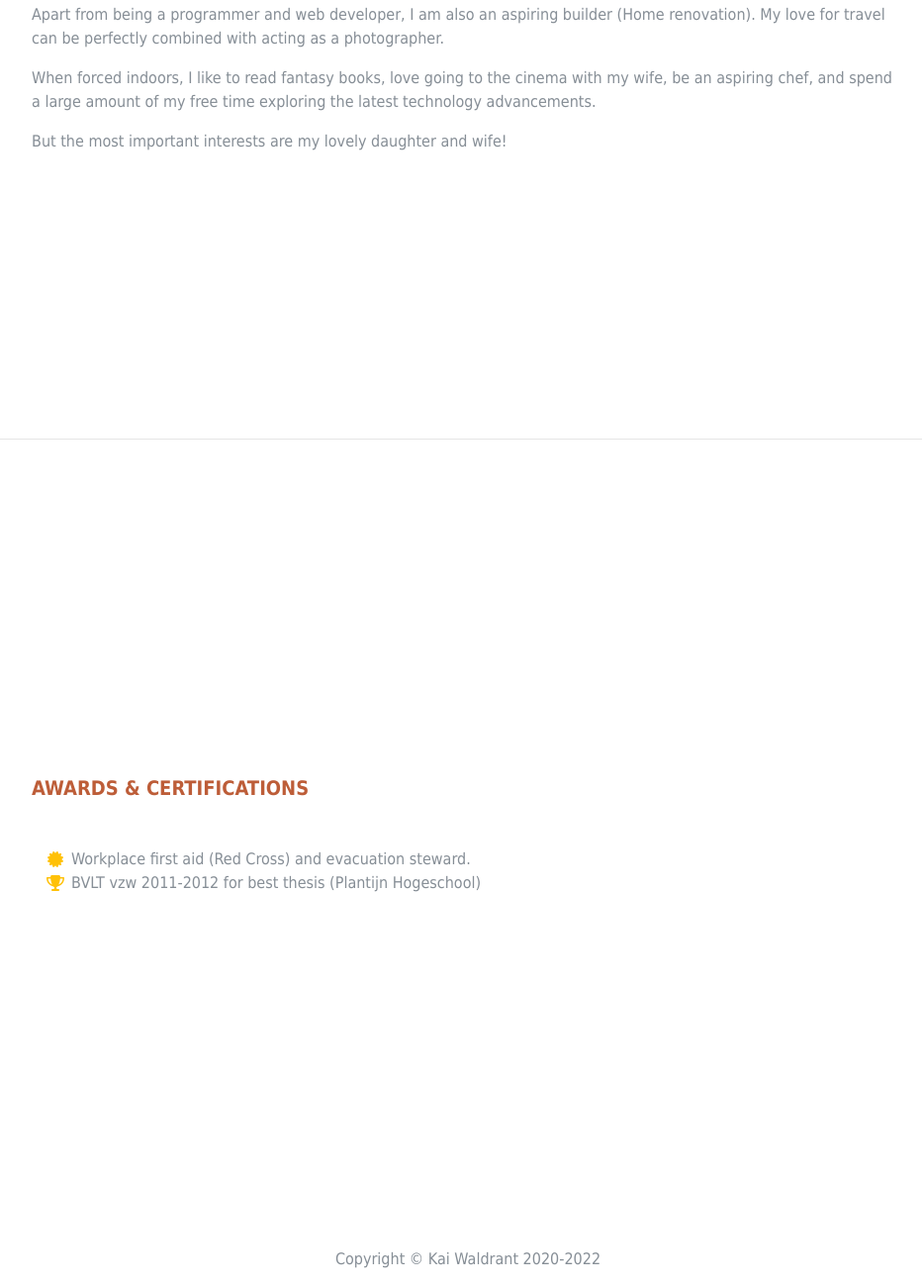
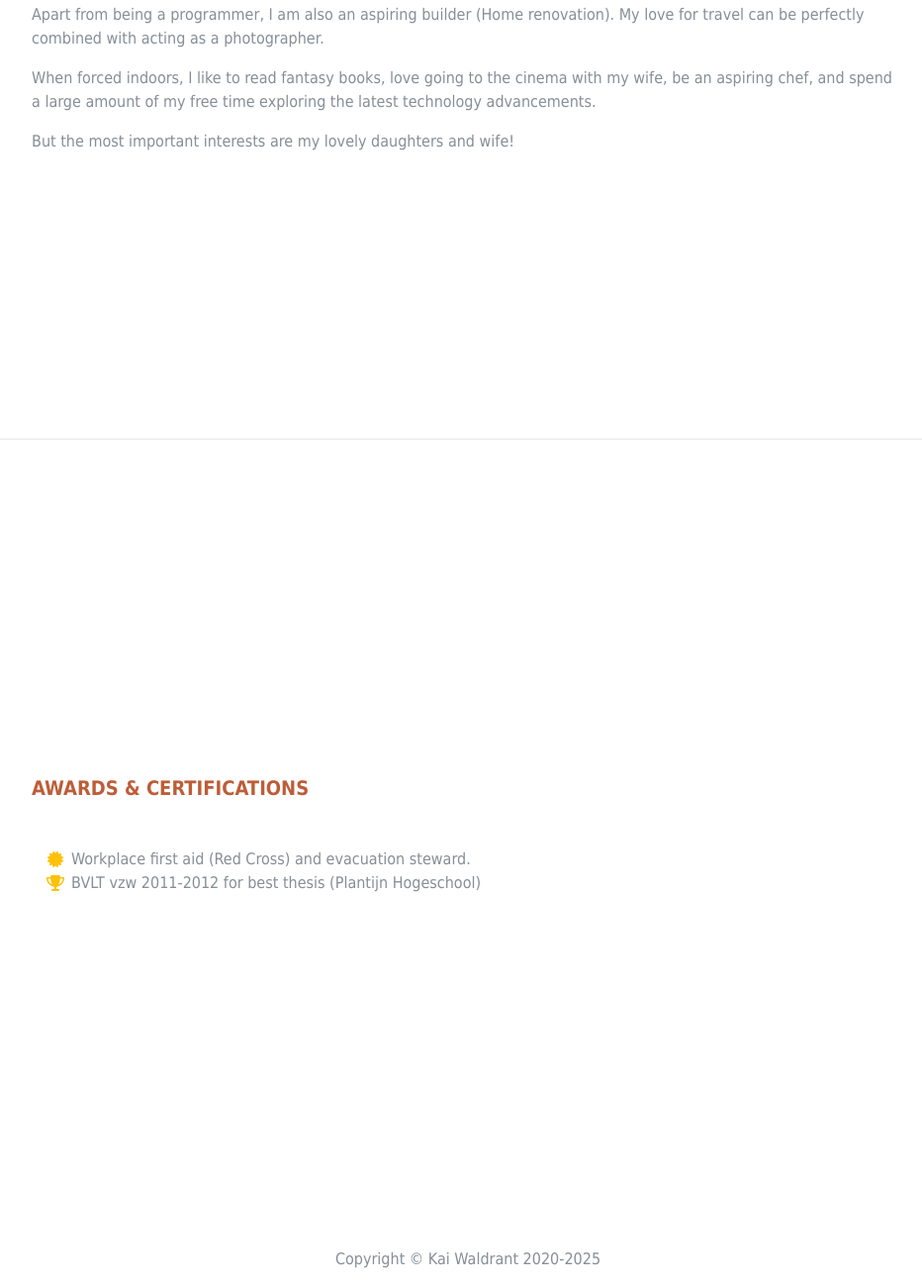
Before and after one commit to KaiWaldrant/kaiwaldrant.github.io, a plain HTML site: page index.html in a window 1280 px wide. Shown: the part 4900-6200 px from the top of the page at 99% size, without its empty margins (303-1235 px from the left). Drawn offline with nearby package versions, Linux system fonts and the light colour scheme; a web font is replaced by a local one.

Commit message:
update interests

```diff
--- a/index.html
+++ b/index.html
@@ -515,7 +515,7 @@
       <div class="my-auto">
         <h2 class="mb-5 text-primary">Interests</h2>
         <p>
-          Apart from being a programmer and web developer, I am also an aspiring builder (Home renovation). My love for
+          Apart from being a programmer, I am also an aspiring builder (Home renovation). My love for
           travel can be perfectly combined with acting as a photographer.
         </p>
         <p>
@@ -523,7 +523,7 @@
           and spend a large amount of my free time exploring the latest technology advancements.
         </p>
         <p class="mb-0">
-          But the most important interests are my lovely daughter and wife!
+          But the most important interests are my lovely daughters and wife!
         </p>
       </div>
     </section>
@@ -549,7 +549,7 @@
 
   <footer class="text-center px-3 py-2 mt-auto d-flex flex-column">
     <div class="my-auto">
-      <span class="copyright">Copyright &copy; Kai Waldrant 2020-2022</span>
+      <span class="copyright">Copyright &copy; Kai Waldrant 2020-2025</span>
     </div>
   </footer>
 
```
